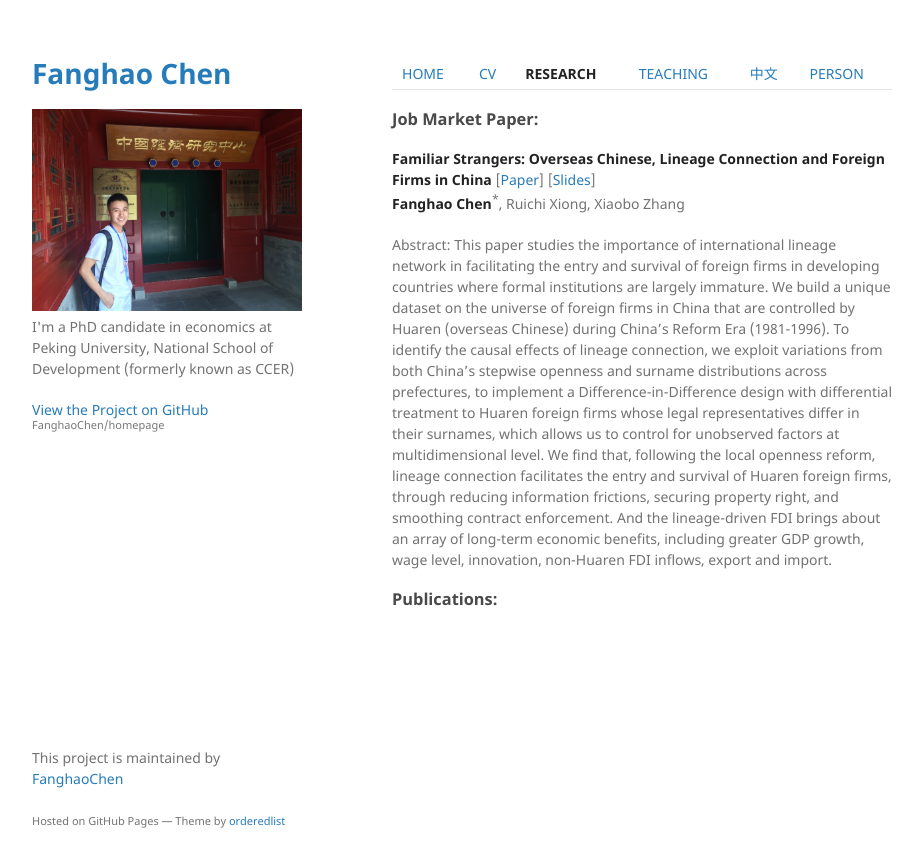
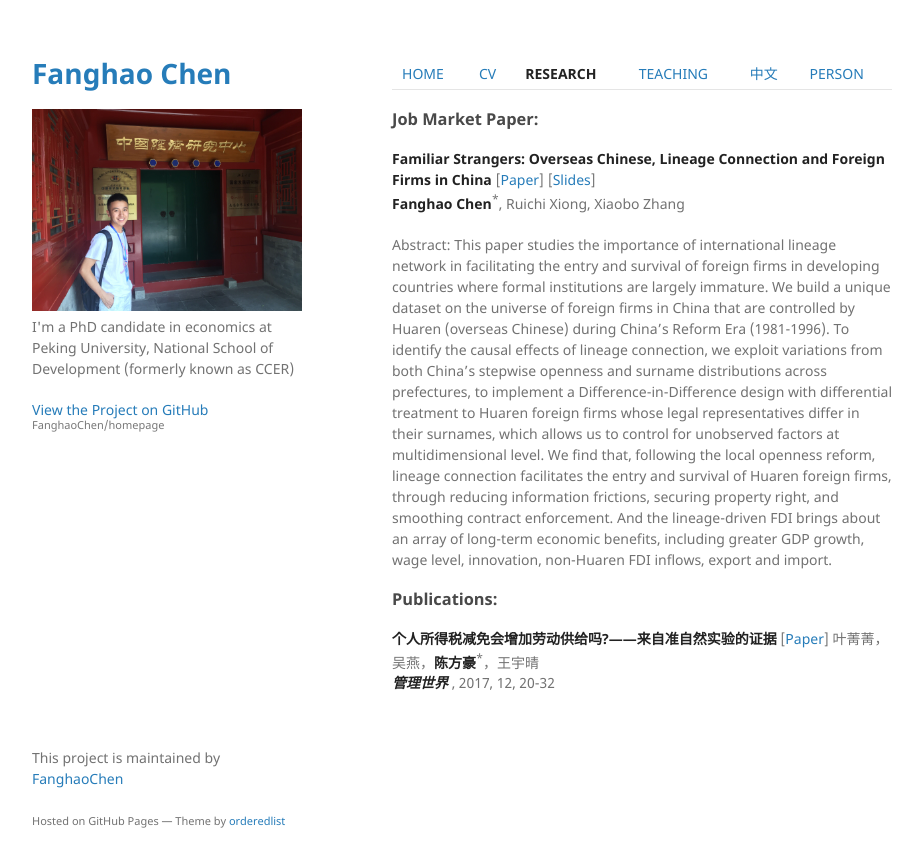
Before and after one commit to FanghaoChen/homepage, a Jekyll site: the page built from research.md, in a window 1280 px wide. Shown: the top 867 px of the page, without its empty margins (178-1100 px from the left). Built offline with Jekyll 4.4.1, drawn with Linux system fonts in a browser that asks for light colours.

Commit message:
Update research.md

```diff
--- a/research.md
+++ b/research.md
@@ -12,3 +12,7 @@ layout: default
 Abstract: This paper studies the importance of international lineage network in facilitating the entry and survival of foreign firms in developing countries where formal institutions are largely immature. We build a unique dataset on the universe of foreign firms in China that are controlled by Huaren (overseas Chinese) during China’s Reform Era (1981-1996). To identify the causal effects of lineage connection, we exploit variations from both China’s stepwise openness and surname distributions across prefectures, to implement a Difference-in-Difference design with differential treatment to Huaren foreign firms whose legal representatives differ in their surnames, which allows us to control for unobserved factors at multidimensional level. We find that, following the local openness reform, lineage connection facilitates the entry and survival of Huaren foreign firms, through reducing information frictions, securing property right, and smoothing contract enforcement. And the lineage-driven FDI brings about an array of long-term economic benefits, including greater GDP growth, wage level, innovation, non-Huaren FDI inflows, export and import.
 
 ### Publications:
+
+**个人所得税减免会增加劳动供给吗?——来自准自然实验的证据** [[Paper](./http://www.cnki.com.cn/Article/CJFDTOTAL-GLSJ201712009.htm)]
+叶菁菁，吴燕，**陈方豪**<sup>*</sup>，王宇晴
+_**管理世界**_ , 2017, 12, 20-32
```
